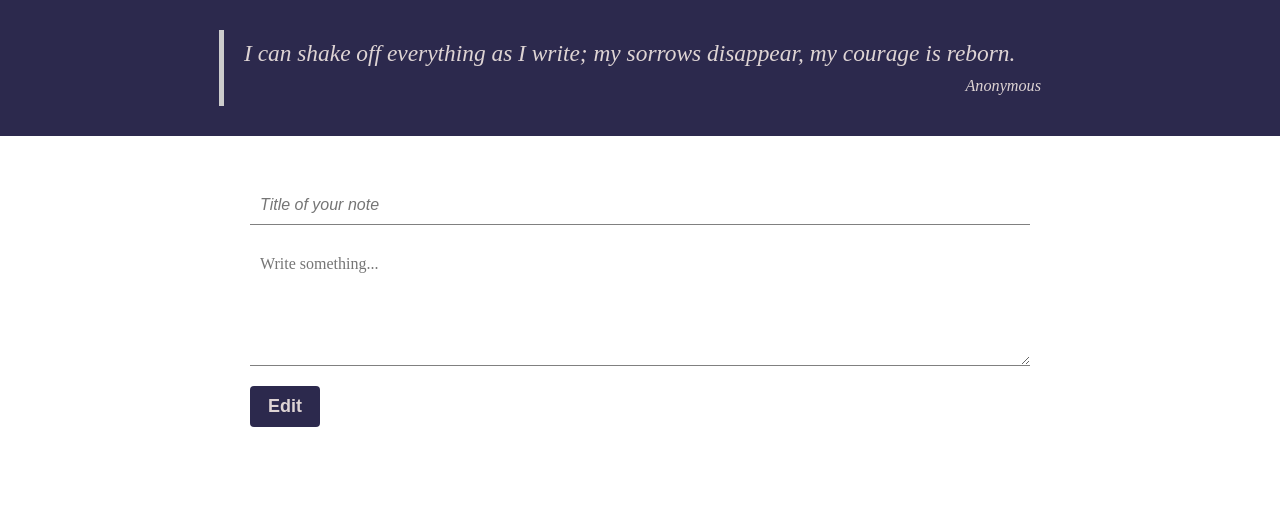
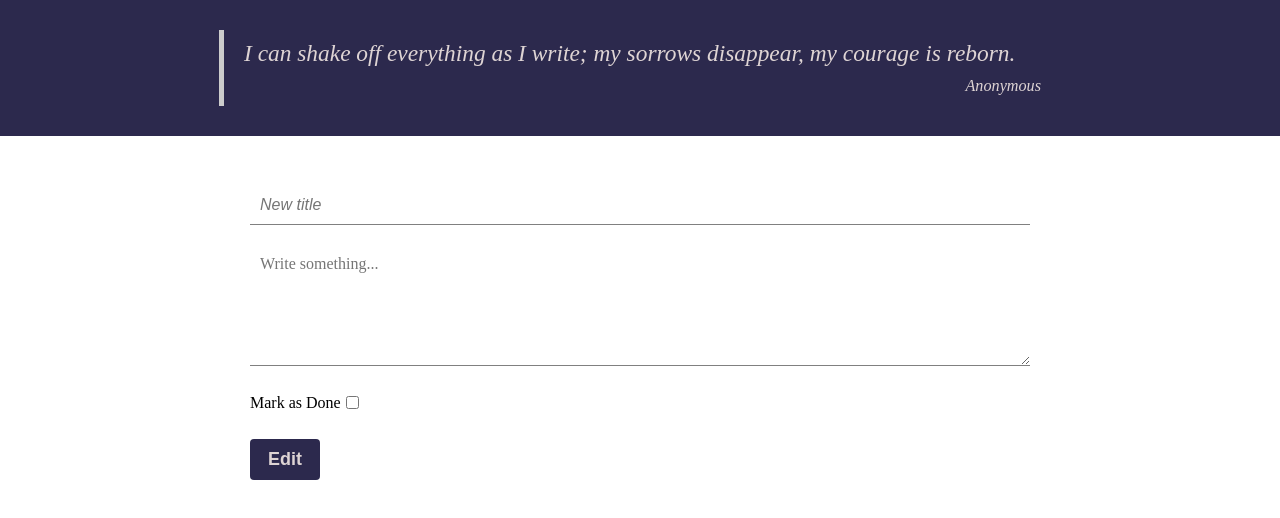
Before and after one commit to Aditya77kushwaha/notes-mern, a React (Create React App) app in the folder client/: page /editnote/1 in a window 1280 px wide. Shown: the top 518 px of the page. Built offline with nearby package versions, Linux system fonts and the light colour scheme; no server answers.

Commit message:
Implements change status; fixes note title margin

```diff
--- a/client/src/components/Note.css
+++ b/client/src/components/Note.css
@@ -9,7 +9,7 @@
   /* font-size: 24px; */
   border: none;
   width: auto;
-  margin: 0 auto;
+  margin: 20px auto;
 }
 
 sup {
@@ -32,5 +32,6 @@ sup {
   width: 80%;
   margin: 30px auto;
   font-size: 18px;
+  /* overflow: scroll; */
   /* font-family: cursive; */
 }
--- a/client/src/pages/EditNote.jsx
+++ b/client/src/pages/EditNote.jsx
@@ -4,17 +4,17 @@ import { useHistory, useParams } from "react-router-dom";
 import "./NewNote.css";
 
 const EditNote = () => {
-  const [note, setnote] = useState({
+  const [originalNote, setOriginalNote] = useState({
     title: "",
     desc: "",
     img: "",
     status: false,
   });
-  const [originalNote, setOriginalNote] = useState({
-    title: "",
-    desc: "",
-    img: "",
-    status: false,
+  const [note, setnote] = useState({
+    title: originalNote?.title,
+    desc: originalNote?.desc,
+    img: originalNote?.img,
+    status: originalNote?.status,
   });
   const history = useHistory();
   const id = useParams().id;
@@ -43,7 +43,8 @@ const EditNote = () => {
         name="title"
         className="title"
         onChange={handleChange}
-        placeholder="Title of your note"
+        placeholder="New title"
+        value={note?.title}
       />
       <textarea
         type="text"
@@ -51,10 +52,25 @@ const EditNote = () => {
         className="desc"
         onChange={handleChange}
         placeholder="Write something..."
+        value={note?.desc}
       />
+      <label>
+        Mark as Done
+        <input
+          type="checkbox"
+          name="status"
+          value={note?.status}
+          onChange={(e) => {
+            setnote((prev) => ({ ...prev, status: !prev.status }));
+            // console.log(note?.status);
+          }}
+          className="status"
+        />
+      </label>
       <button
         className="create"
         onClick={() => {
+          // console.log(note);
           axios
             .put(`/${id}`, note)
             .then((res) => {
@@ -65,6 +81,7 @@ const EditNote = () => {
               // console.log(err);
             });
         }}
+        disabled={!note.title || !note.desc}
       >
         Edit
       </button>
--- a/client/src/pages/NewNote.css
+++ b/client/src/pages/NewNote.css
@@ -26,6 +26,19 @@
   font-size: 16px;
 }
 
+label {
+  display: flex;
+  align-items: center;
+  /* justify-content: center; */
+  margin: 10px;
+}
+
+.status {
+  /* float: left; */
+  /* left: 0; */
+  margin: 10px 5px;
+}
+
 .create {
   border: none;
   border-radius: 4px;
--- a/client/src/pages/NewNote.jsx
+++ b/client/src/pages/NewNote.jsx
@@ -32,6 +32,19 @@ const NewNote = () => {
         onChange={handleChange}
         placeholder="Write something..."
       />
+      <label>
+        Mark as Done
+        <input
+          type="checkbox"
+          name="status"
+          value={note?.status}
+          onChange={(e) => {
+            setnote((prev) => ({ ...prev, status: !prev.status }));
+            // console.log(note?.status);
+          }}
+          className="status"
+        />
+      </label>
       <button
         className="create"
         onClick={() => {
```
